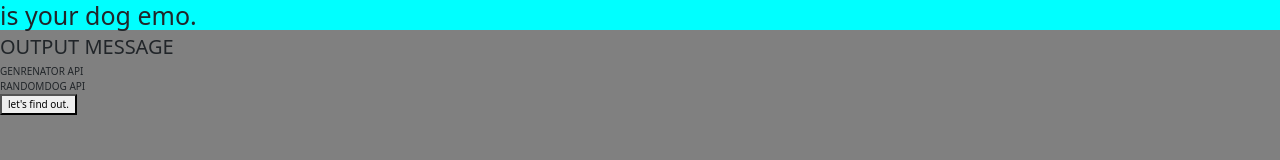
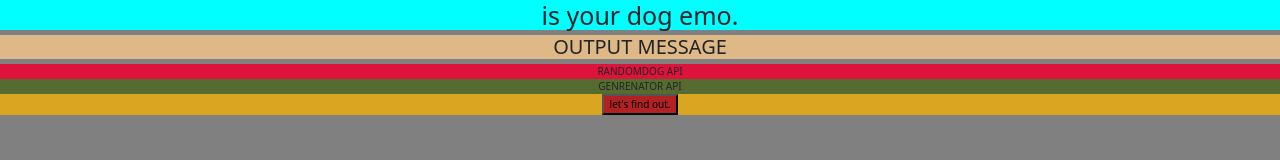
Before and after one commit to bg-write/is-your-dog-emo, a plain HTML site: page index.html in a window 1280 px wide. Drawn offline with nearby package versions, Linux system fonts and the light colour scheme.

Commit message:
add initial classes, IDs

```diff
--- a/css/style.css
+++ b/css/style.css
@@ -35,9 +35,7 @@ body {
 
 
 /*---- Edit To Change Different Sections Of The Body --------*/
-h1 {
-   background-color: aqua;
-}
+
 
 
 /*---- Edit To Change Individual Parts Of The Body ----------*/
@@ -45,11 +43,33 @@ h1 {
 
 
 /*------------------- IDs (#) -------------------------------*/
+#headlineText { /* h1 */
+   background-color: aqua;
+}
 
+#messageText { /* h2 */
+   background-color: burlywood;
+}
+
+#randomDogAPIImage { /* div */
+   background-color: crimson;
+}
+
+#genrenatorAPIText { /* div */
+   background-color: darkolivegreen;
+}
+
+#buttonArea { /* div holding the button */
+   background-color: goldenrod;
+}
+
+#activateButton { /* button */
+   background-color: firebrick;
+}
 
 
 /*----------------- Classes (.) -----------------------------*/
-.flex-container {
+.flex-container { /* on everything except the button */
     display: flex;
     align-items: center;
     justify-content: center;
--- a/index.html
+++ b/index.html
@@ -14,11 +14,14 @@
     <link rel="stylesheet" href="css/style.css">
 </head>
 <body>
-    <h1>is your dog emo.</h1>
-    <h2>OUTPUT MESSAGE</h2>
-    <div>GENRENATOR API</div>
-    <div>RANDOMDOG API</div>
-    <button>let's find out.</button>
+    <h1 id="headlineText" class="flex-container">is your dog emo.</h1>
+    <h2 id="messageText" class="flex-container">OUTPUT MESSAGE</h2>
+    <div id="randomDogAPIImage" class="flex-container">RANDOMDOG API</div>
+    <div id="genrenatorAPIText" class="flex-container">GENRENATOR API</div>
+    <div id="buttonArea" class="flex-container">
+        <button id="activateButton">let's find out.</button>
+    </div>
+
 
 
 <!-- Bootstrap -->
```
Also changed, not shown: js/app.js (+18 -12 lines).
